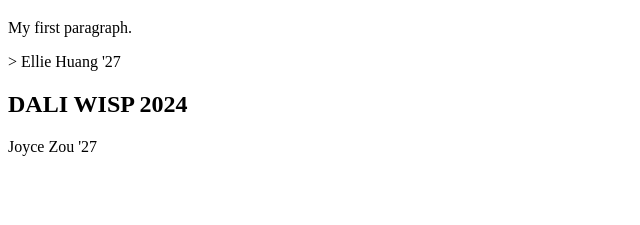
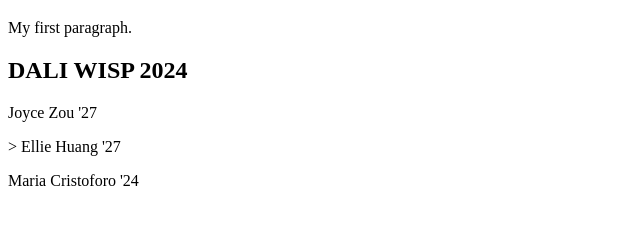
Before and after one commit to MariaC27/wisp-collab-practice, a plain HTML site: page src/index.html in a window 1280 px wide. Shown: the part 61-286 px from the top of the page, without its empty margins (0-640 px from the left). Drawn offline with Linux system fonts and the light colour scheme.

Commit message:
add ppls names back

```diff
--- a/src/index.html
+++ b/src/index.html
@@ -4,10 +4,11 @@
 
 <h1>My First Heading</h1>
 <p>My first paragraph.</p>
-<p>> Ellie Huang '27</p>
 
 <h2>DALI WISP 2024</h2>
 <p>Joyce Zou '27</p>
+<p>> Ellie Huang '27</p>
+<p>Maria Cristoforo '24</p>
 
 </body>
 </html>
```
